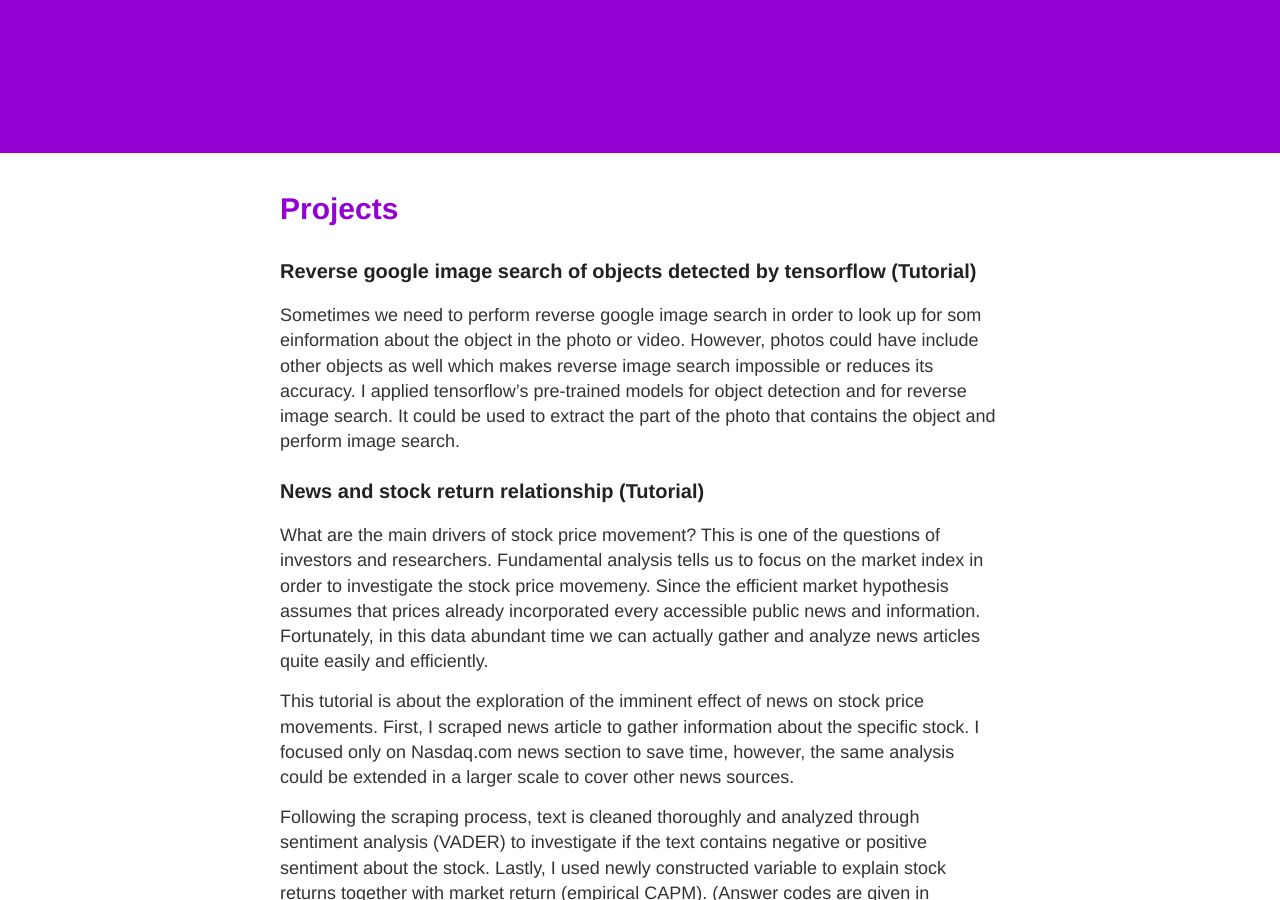
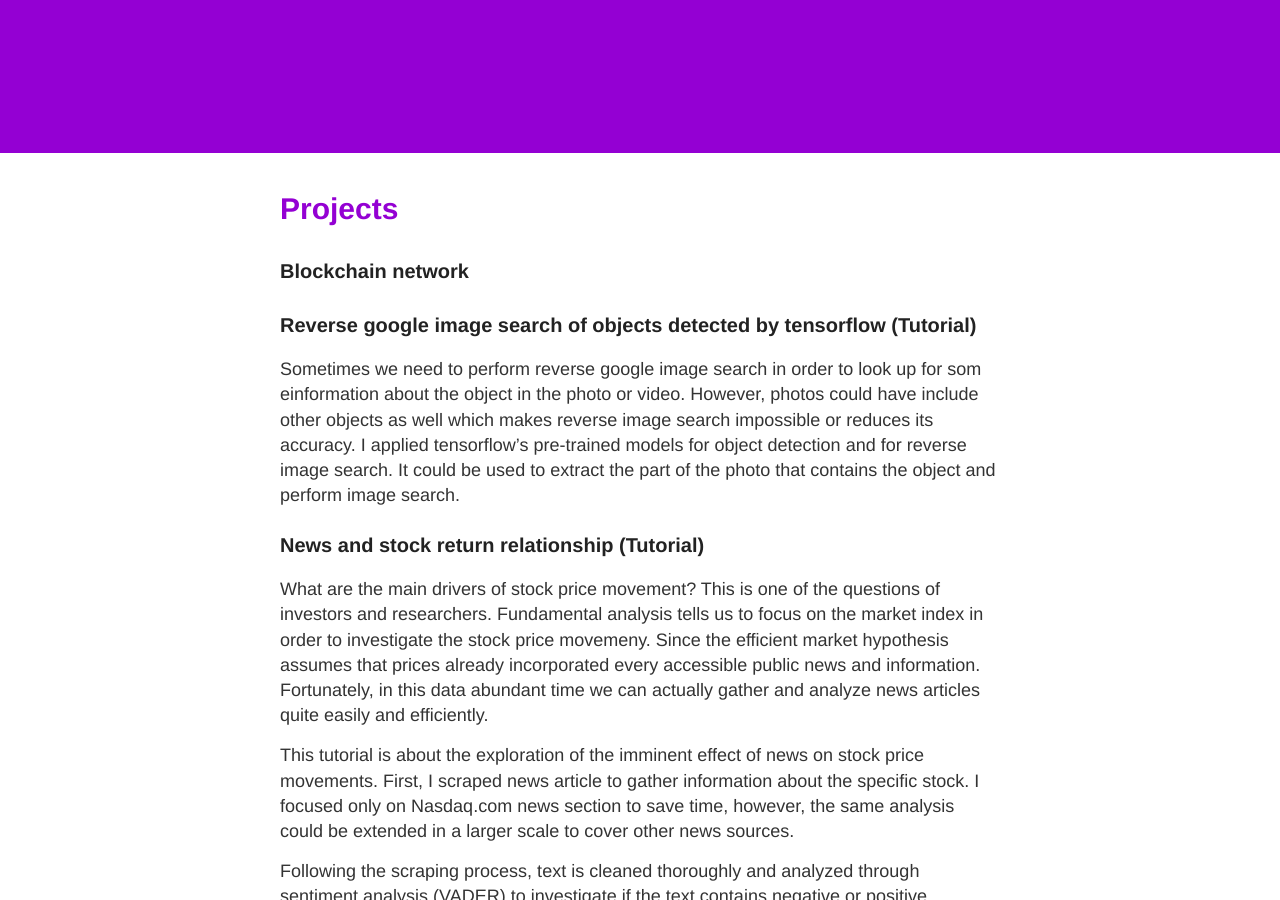
Before and after one commit to navruzbek1992/data_challenge, a Jekyll site: the page built from projects.md, in a window 1280 px wide and 900 px high, scrolled down 490 px. Built offline with Jekyll 4.4.1, drawn with Linux system fonts in a browser that asks for light colours; nearby versions of some CDN libraries.

Commit message:
tx network

```diff
--- a/projects.md
+++ b/projects.md
@@ -4,6 +4,7 @@ title: Projects
 permalink: /projects/
 ---
 
+### [Blockchain network](/projects/tx_network.html)
 
 ### [Reverse google image search of objects detected by tensorflow (Tutorial)](/projects/object_detection.html)
 
```
